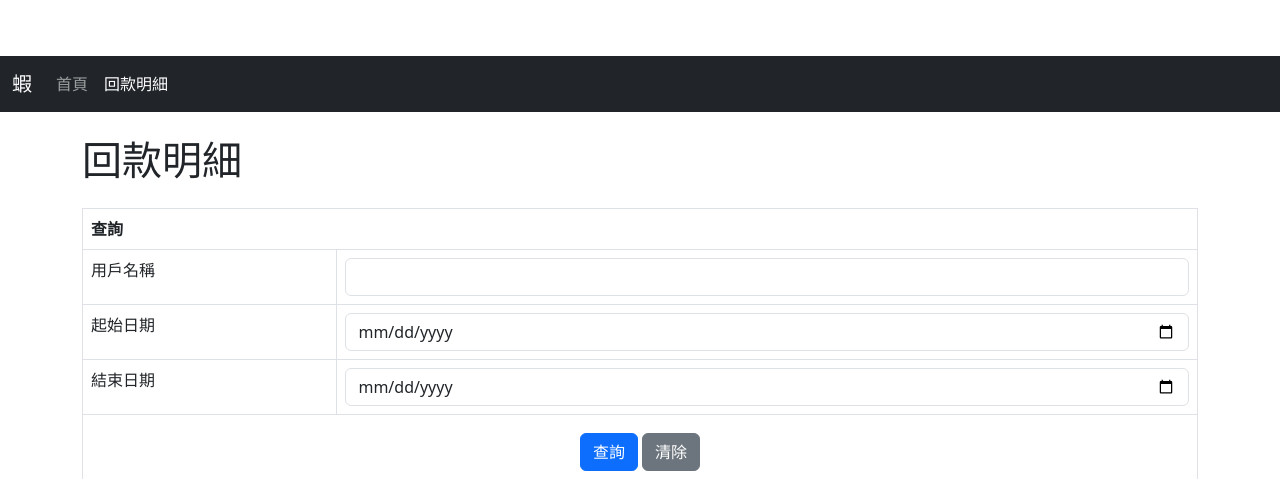
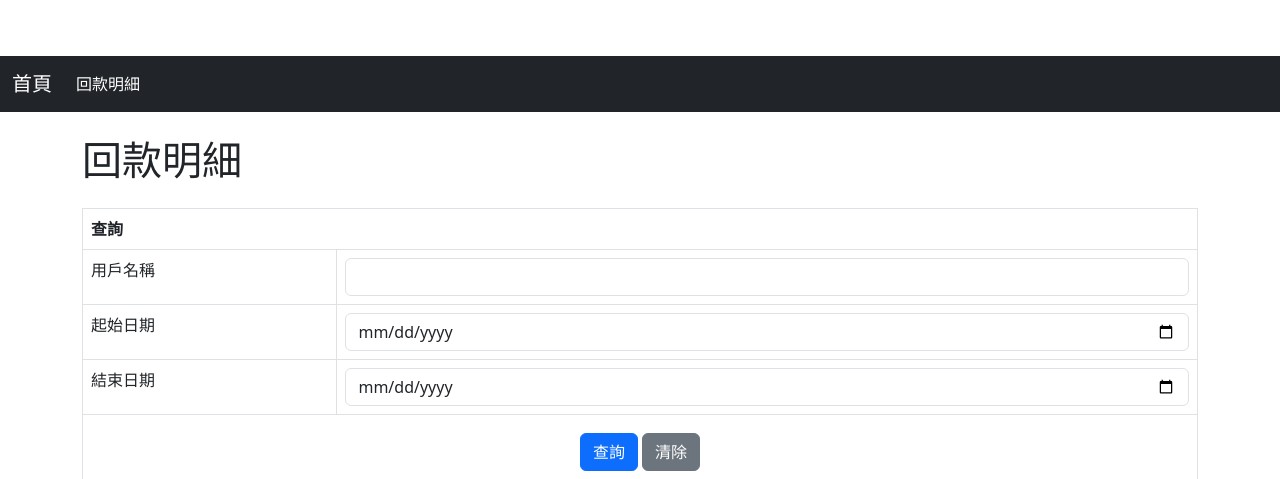
Before and after one commit to simon980224/MarketTrans, a Flask app: page /TransRecord in a window 1280 px wide. Shown: the top 479 px of the page. Run offline with Flask 3, Linux system fonts and the light colour scheme.

Commit message:
chore:更新分頁標籤

```diff
--- a/app.py
+++ b/app.py
@@ -5,11 +5,11 @@ app = Flask(__name__)
 
 @app.route('/')
 def index():
-    return render_template('index.html')
+    return render_template('index.html',title='首頁')
 
 @app.route('/TransRecord', methods=['GET', 'POST'])
 def TransRecord():
-    return render_template('TransRecord.html')
+    return render_template('TransRecord.html',title='回款明細')
 
 @app.route('/TransRecord/query', methods=['POST'])
 def query():
--- a/templates/base.html
+++ b/templates/base.html
@@ -4,7 +4,7 @@
 <head>
     <meta charset="UTF-8">
     <meta name="viewport" content="width=device-width, initial-scale=1">
-    <title>{{ title if title else "蝦" }}</title>
+    <title>{{ title if title else "untitle" }}</title>
     <!-- Bootstrap 5 CSS -->
     <link href="https://cdn.jsdelivr.net/npm/bootstrap@5.3.0/dist/css/bootstrap.min.css" rel="stylesheet">
     <!-- 自定義 CSS -->
@@ -15,17 +15,13 @@
     <!-- 頭部導航欄 -->
     <nav class="navbar navbar-expand-lg navbar-dark bg-dark">
         <div class="container-fluid">
-            <a class="navbar-brand" href="{{ url_for('index') }}">蝦</a>
+            <a class="navbar-brand" href="{{ url_for('index') }}">首頁</a>
             <button class="navbar-toggler" type="button" data-bs-toggle="collapse" data-bs-target="#navbarNav"
                 aria-controls="navbarNav" aria-expanded="false" aria-label="切換導航">
                 <span class="navbar-toggler-icon"></span>
             </button>
             <div class="collapse navbar-collapse" id="navbarNav">
                 <ul class="navbar-nav">
-                    <li class="nav-item">
-                        <a class="nav-link {% if request.path == '/' %}active{% endif %}" aria-current="page"
-                            href="{{ url_for('index') }}">首頁</a>
-                    </li>
                     <li class="nav-item">
                         <a class="nav-link {% if request.path == '/TransRecord' %}active{% endif %}"
                             href="{{ url_for('TransRecord') }}">回款明細</a>
--- a/templates/index.html
+++ b/templates/index.html
@@ -1,5 +1,4 @@
 {% extends "base.html" %}
-
 {% block content %}
 <div class="text-center">
     <h1 class="display-4">首頁</h1>
```
